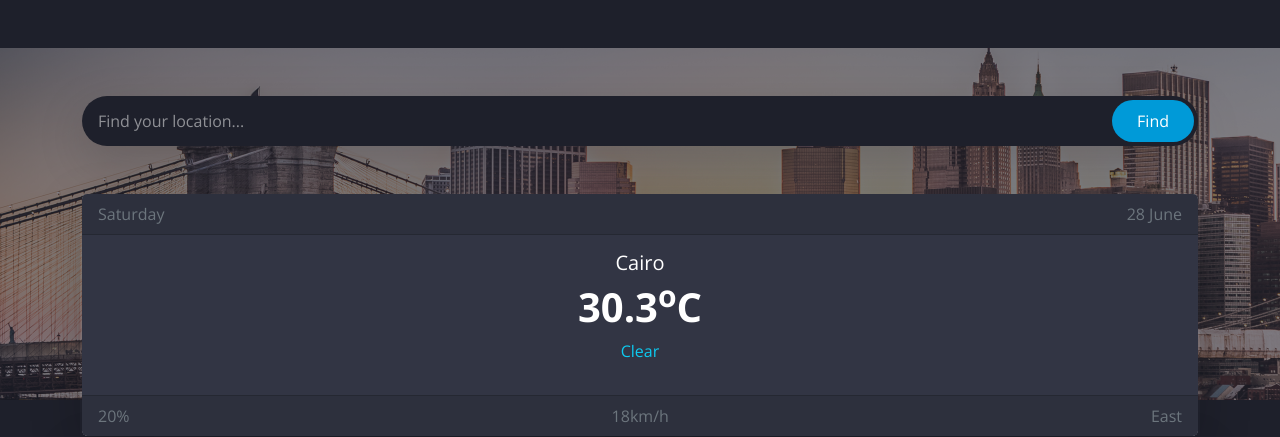
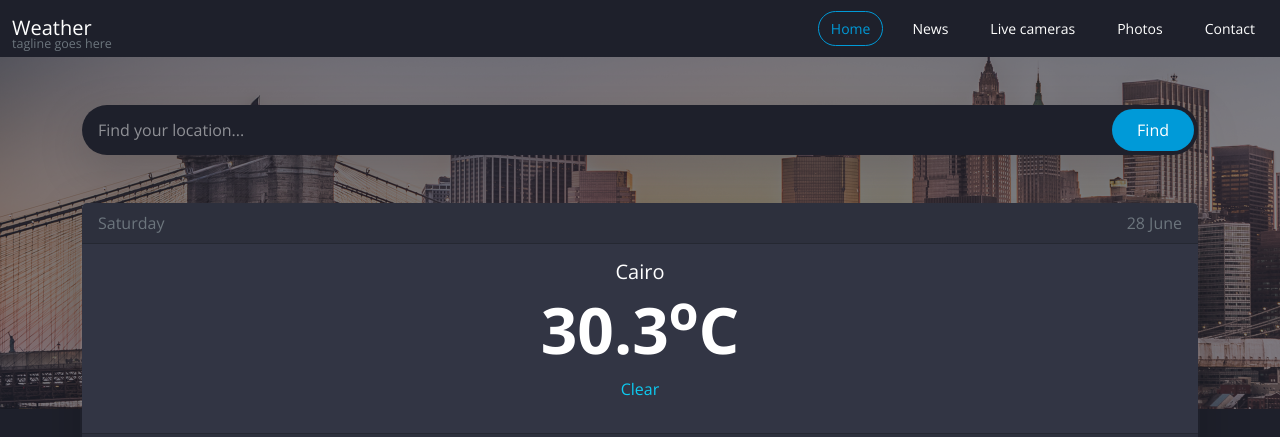
Before and after one commit to Omar-MK-20/Weather-App, a plain HTML site: page index.html in a window 1280 px wide. Shown: the top 437 px of the page. Drawn offline with nearby package versions, Linux system fonts and the light colour scheme.

Commit message:
Enhance navbar layout and styling; add button styles for improved navigation experience

```diff
--- a/css/style.css
+++ b/css/style.css
@@ -4,7 +4,7 @@ body {
 }
 
 .back-color {
-    background-color: rgb(30,32,43);
+    background-color: rgb(30,32,43) !important;
 }
 
 main {
@@ -37,3 +37,26 @@ input::placeholder {
 .card-footer, .card-header {
     background-color: rgb(45,48,61);
 }
+
+.btn-nav {
+    --bs-btn-color: white;
+    --bs-btn-border-color: transparent;
+    --bs-btn-hover-color: rgb(0, 154, 216);
+    --bs-btn-hover-bg: transparent;
+    --bs-btn-hover-border-color: rgb(0, 154, 216);
+    --bs-btn-focus-shadow-rgb: 33, 37, 41;
+    --bs-btn-active-color: rgb(0, 154, 216);
+    --bs-btn-active-bg: transparent;
+    --bs-btn-active-border-color: rgb(0, 154, 216);
+    --bs-btn-active-shadow: inset 0 3px 5px rgba(0, 0, 0, 0.125);
+    --bs-btn-disabled-color: #212529;
+    --bs-btn-disabled-bg: transparent;
+    --bs-btn-disabled-border-color: #212529;
+    --bs-gradient: none;
+}
+
+.nav-item-text {
+    font-size: 14px;
+    line-height: 21px;
+    font-weight: 400;
+}
--- a/index.html
+++ b/index.html
@@ -1,23 +1,59 @@
 <!DOCTYPE html>
 <html lang="en">
+
 <head>
     <meta charset="UTF-8">
     <meta name="viewport" content="width=device-width, initial-scale=1.0">
     <link rel="preconnect" href="https://fonts.googleapis.com">
     <link rel="preconnect" href="https://fonts.gstatic.com" crossorigin>
-    <link href="https://fonts.googleapis.com/css2?family=Open+Sans:ital,wght@0,300..800;1,300..800&display=swap" rel="stylesheet">
+    <link href="https://fonts.googleapis.com/css2?family=Open+Sans:ital,wght@0,300..800;1,300..800&display=swap"
+        rel="stylesheet">
     <link rel="stylesheet" href="css/all.min.css">
     <link rel="stylesheet" href="css/bootstrap.min.css">
     <link rel="stylesheet" href="css/media.css">
     <link rel="stylesheet" href="css/style.css">
     <title>Weather App</title>
 </head>
+
 <body>
 
+    <nav class="navbar navbar-expand-lg bg-body-tertiary back-color">
+        <div class="container-fluid">
+            <a class="navbar-brand text-white" href="#">Weather<div class="fa-2xs text-secondary">tagline goes here</div></a>
+            <button class="navbar-toggler" type="button" data-bs-toggle="collapse"
+                data-bs-target="#navbarSupportedContent" aria-controls="navbarSupportedContent" aria-expanded="false"
+                aria-label="Toggle navigation">
+                <span class="navbar-toggler-icon"></span>
+            </button>
+            <div class="collapse navbar-collapse" id="navbarSupportedContent">
+                <ul class="navbar-nav ms-auto mb-2 mb-lg-0 gap-3">
+                    <li class="nav-item">
+                        <a class="btn active btn-nav rounded-5 nav-item-text" aria-current="page" href="#">Home</a>
+                    </li>
+                    <li class="nav-item">
+                        <a class="btn btn-nav rounded-5 nav-item-text" href="#">News</a>
+                    </li>
+                    <li class="nav-item">
+                        <a class="btn btn-nav rounded-5 nav-item-text" href="#">Live cameras</a>
+                    </li>
+                    <li class="nav-item">
+                        <a class="btn btn-nav rounded-5 nav-item-text" href="#">Photos</a>
+                    </li>
+                    <li class="nav-item">
+                        <a class="btn btn-nav rounded-5 nav-item-text" href="#">Contact</a>
+                    </li>
+                </ul>
+            </div>
+        </div>
+    </nav>
+
+
     <main>
-        <section class="container my-5 pt-5">
+        <section class="container mb-5 pt-5">
             <div class="back-color clearfix rounded-5 d-flex p-1 shadow-lg">
-                <input class="form-control rounded-start-5 bg-transparent border-0 text-white fs-6" autocomplete="country-name" type="search" name="searchInput" id="searchInput" placeholder="Find your location...">
+                <input class="form-control rounded-start-5 bg-transparent border-0 text-white fs-6"
+                    autocomplete="country-name" type="search" name="searchInput" id="searchInput"
+                    placeholder="Find your location...">
                 <button class="btn btn-find float-end rounded-5 fs-6 text-white px-4 py-2" type="submit">Find</button>
             </div>
         </section>
@@ -31,7 +67,7 @@
                         </div>
                         <div class="card-body text-white">
                             <h2 class="h5 fw-light">Cairo</h2>
-                            <h2 class="h1 fw-bolder">30.3<sup>o</sup>C</h2>
+                            <h2 class="fw-bolder fa-4x">30.3<sup>o</sup>C</h2>
                             <p class="fw-lighter text-info">Clear</p>
                         </div>
                         <div class="card-footer d-flex justify-content-between text-secondary">
@@ -92,9 +128,10 @@
                 console.error('Error fetching IP address:', error);
             }
         }
-    </script>
+    </script>-->
 
     <script src="js/bootstrap.bundle.min.js"></script>
-    <script src="js/main.js"></script> -->
+    <script src="js/main.js"></script>
 </body>
+
 </html>
```
